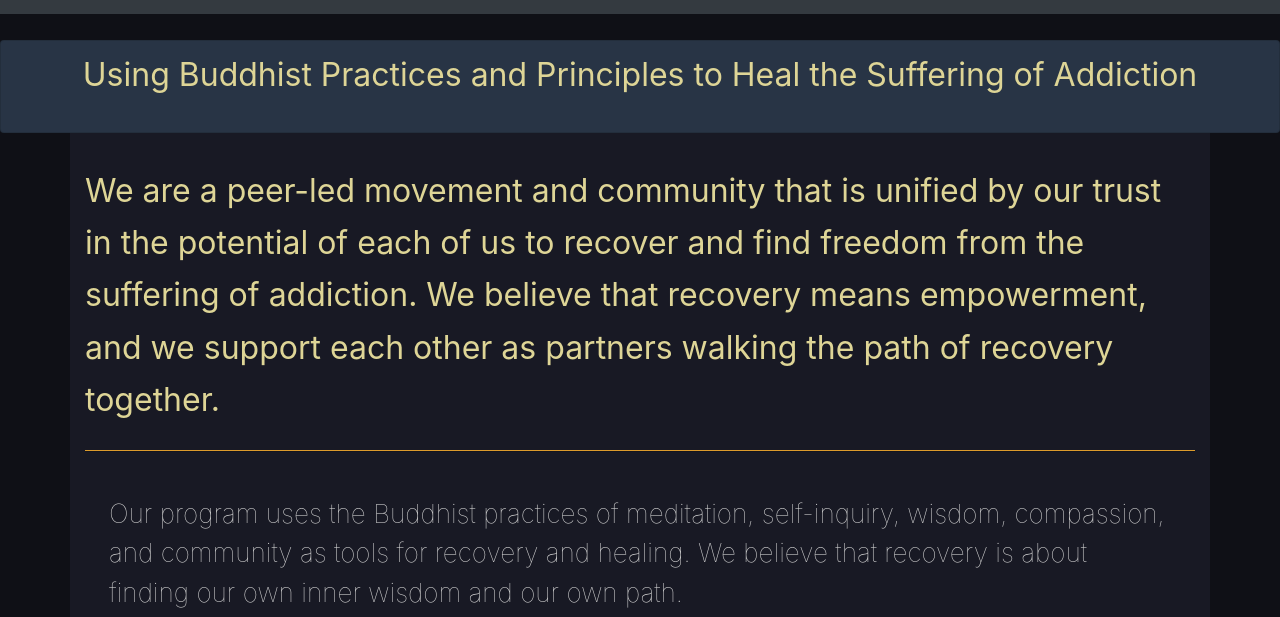
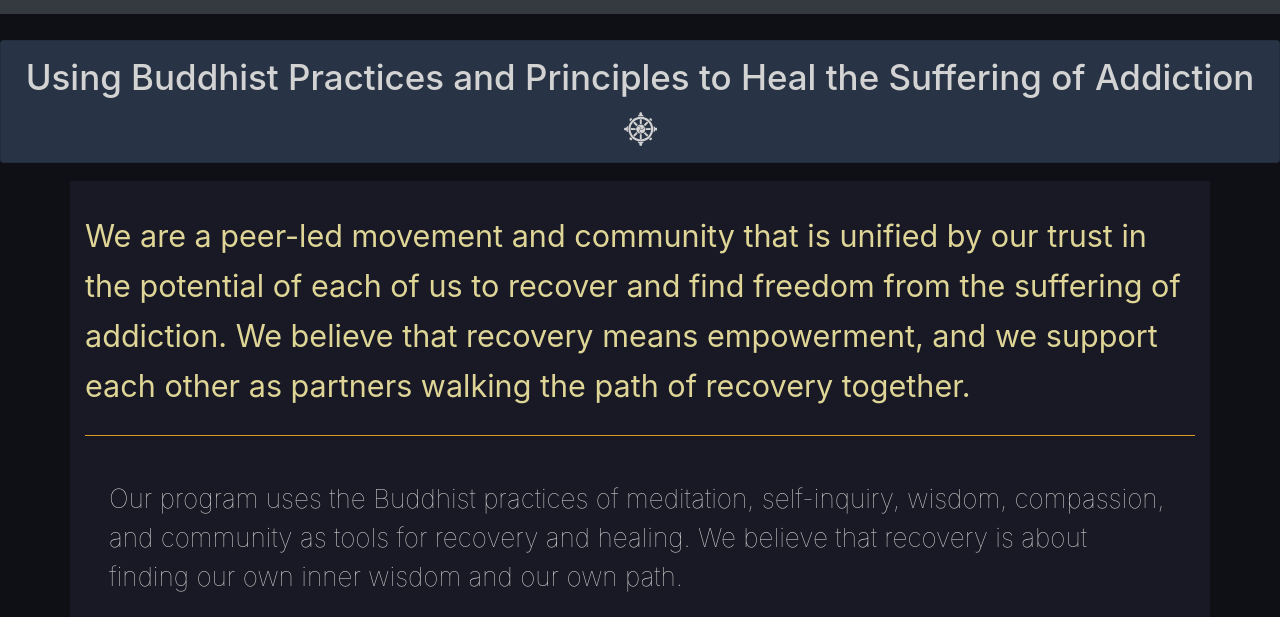
Before and after one commit to joeczar/RecoveryDharmaSite, a Gatsby site: page / in a window 1280 px wide. Shown: the part 117-734 px from the top of the page. Built offline with nearby package versions, Linux system fonts and the light colour scheme; Gatsby itself is replaced by a stand-in of ours.

Commit message:
added thanks.js and fixed h1-h6 sizes

```diff
--- a/src/components/Headline.css
+++ b/src/components/Headline.css
@@ -1,5 +1,5 @@
 .quoteWrapper {
-    margin-top: 3ex;
+    margin:3ex 0ex 2ex 0ex;
 }
 .card {
     background-color: #283445;
@@ -9,3 +9,6 @@
     padding-top: 1rem;
 
 }
+.card-title {
+    font-size: 4ex;
+}
--- a/src/components/Headline.js
+++ b/src/components/Headline.js
@@ -4,13 +4,13 @@
 
 import './Headline.css'
 
-const Headline = ({children}) => (
+const Headline = ({title, children}) => (
 <div className='quoteWrapper'>
 <Card className="text-center">
   <Card.Body>
-  <Card.Title>{children}</Card.Title>
+<Card.Title>{title}</Card.Title>
+  {children}
   </Card.Body>
-
   </Card>
   </div>
 )
--- a/src/components/layout.css
+++ b/src/components/layout.css
@@ -675,7 +675,10 @@
 #copyright {
   justify-self: start;
 }
-
+#bgWheel {
+  z-index: 0;
+  position:absolute;
+}
 @media only screen and (max-width: 480px) {
   html {
     font-size: 100%;
--- a/src/components/layout.js
+++ b/src/components/layout.js
@@ -8,7 +8,6 @@
 import React from "react"
 import PropTypes from "prop-types"
 import { useStaticQuery, graphql } from "gatsby"
-import DharmaWheel from "../svg/DharmaWheel.svg"
 import SEO from "./seo.js"
 import Header from "./header"
 import "./layout.css"
@@ -34,14 +33,9 @@
       <Header menuLinks={data.site.siteMetadata.menuLinks} />
       <div
         className="site"
-        style={{
-          backgroundImage: `url(${DharmaWheel})`,
-          backgroundRepeat: `no-repeat`,
-          backgroundPosition: `center`,
-          backgroundAttachment: `fixed`,
-        }}
       >
         <main>{children}</main>
+
       </div>
       <footer id="footer">
 
--- a/src/pages/about.css
+++ b/src/pages/about.css
@@ -1,6 +1,4 @@
-#about article {
-    background-color: rgb(0,0,0, 0);
-}
+
 .articleContent {
     background-color: rgb(0,0,0, 0);
 }
--- /dev/null
+++ b/src/pages/home.css
@@ -0,0 +1,7 @@
+.flexColumn .articleTitle {
+    font-size: 3.5ex;
+}
+
+#homeHeadline {
+    color:gray;
+}
--- a/src/pages/index.js
+++ b/src/pages/index.js
@@ -4,14 +4,17 @@
 import Article from "../components/article.js"
 import Headline from "../components/Headline.js"
 import ContactBar from "../components/contactBar.js"
+import DharmaWheel from '../svg/DharmaWheel.svg'
+
+import './home.css'
 
 const IndexPage = () => (
   <Layout pageName='Home'>
-    <Headline>
-      <h1>
-        Using Buddhist Practices and Principles to Heal the Suffering of
-        Addiction
-      </h1>
+    <Headline
+      title='Using Buddhist Practices and Principles to Heal the Suffering of
+      Addiction'
+    >
+      <DharmaWheel fill='lightgray' width='4ex'/>
     </Headline>
     <Article
       id="homeArticle"
```
Also changed, not shown: src/pages/thanks.js (added, +14 -0 lines).
